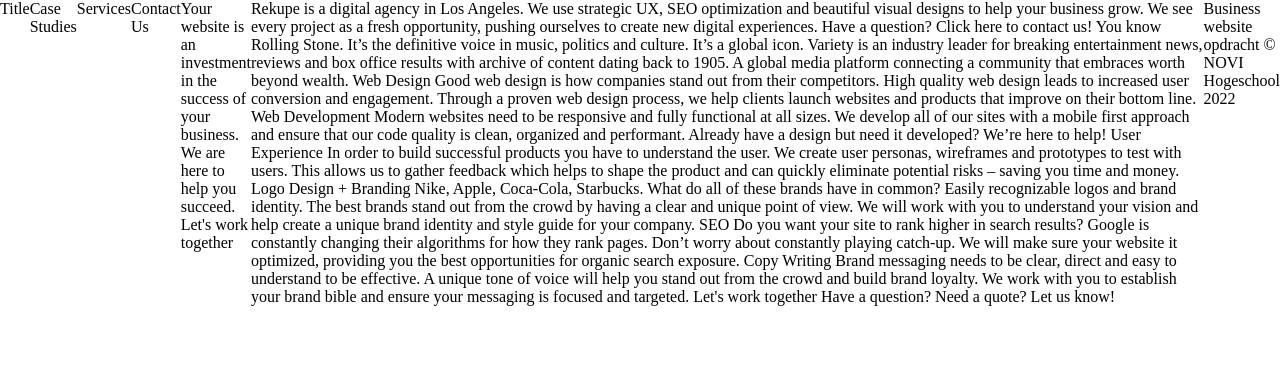
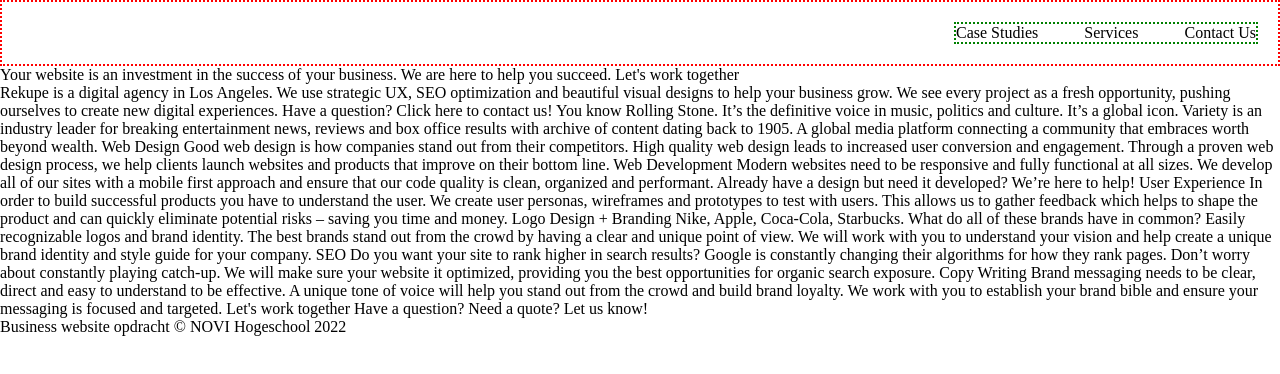
Before and after one commit to MichielvanEijsden/frontend-html-css-concept-opdracht, a plain HTML site: page index.html in a window 1280 px wide. Drawn offline with Linux system fonts and the light colour scheme.

Commit message:
added nav css and changed title

```diff
--- a/index.html
+++ b/index.html
@@ -3,22 +3,26 @@
 <head>
     <meta charset="UTF-8">
     <link rel="stylesheet" href="styles.css"/>
-    <title>Title</title>
+    <title>Rekupe</title>
 </head>
 <body>
 <header>
+    <div class="innerbox">
         <nav>
-        <ul>
+            <ul class="nav-bar">
                 <li>Case Studies</li>
                 <li>Services</li>
                 <li>Contact Us</li>
             </ul>
         </nav>
+        <div class="innerbox-small">
         Your website is an investment in the success of your business.
 
         We are here to help you succeed.
 
         Let's work together
+    </div>
+    </div>
 </header>
 <main>
     <!--   Hello-->
--- a/styles.css
+++ b/styles.css
@@ -17,7 +17,7 @@
 *{
     padding: 0;
     margin: 0;
-    display: flex;
+    /*display: flex;*/
 }
 :root{
     --purple-text-color: #5722CD;
@@ -34,13 +34,34 @@
 /* ------------------------------- 3. Layout --------------------------------------- */
 
 /* --------------- 3.1 Reusables ----------------------- */
+.innerbox{
+    display: flex;
+    flex-direction: column;
+    justify-content: center;
 
+}
+.innerbox-small{
+
+}
 /* --------------- 3.2 Other --------------------------- */
 
 /* ------------------------------- 4. Areas ---------------------------------------- */
 
 /* --------------- 4.1 Header ------------------------- */
+nav{
+    border: 2px dotted red;
+    display: flex;
+    justify-content: flex-end;
+    padding: 20px;
+}
+.nav-bar{
+    border: 2px dotted green;
+    display: flex;
+    list-style: none;
+    justify-content: space-between;
+    width: 300px;
 
+}
 /* --------------- 4.2 Introduction ------------------- */
 
 /* ------------------------------- 5. Media Queries -------------------------------- */
```
Lines whose indentation alone changed are shown as unchanged.
